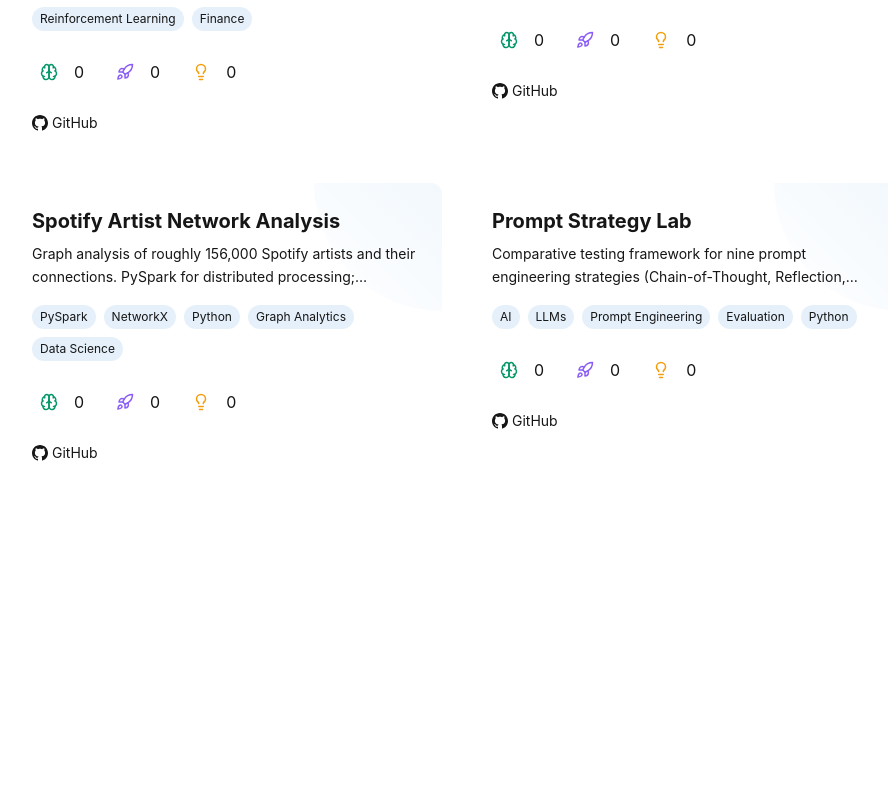
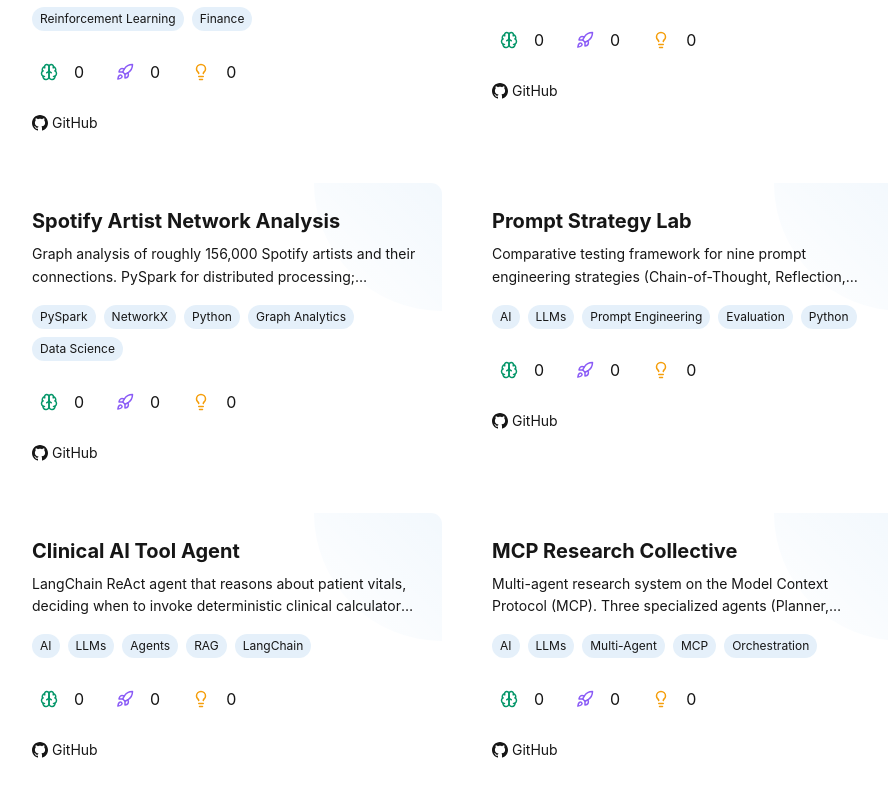
Before and after one commit to SiegKat/portifolio_2026, a React (Vite) app: page /projects in a window 1280 px wide. Shown: the part 1306-2103 px from the top of the page, without its empty margins (185-1073 px from the left). Before the commit the page ends 1826 px from the top, so only its background shows below. Built offline with nearby package versions, Linux system fonts and the light colour scheme; no server answers; what aws-amplify would draw is missing.

Commit message:
new projects

```diff
--- a/src/pages/ProjectView.tsx
+++ b/src/pages/ProjectView.tsx
@@ -86,6 +86,26 @@
     githubLink: "https://github.com/SiegKat/prompt-strategy",
     contentUrl:
       "https://raw.githubusercontent.com/SiegKat/prompt-strategy/main/README.md",
+  },
+  "clinical-ai-tool-agent": {
+    id: "clinical-ai-tool-agent",
+    title: "Clinical AI Tool Agent",
+    description:
+      "LangChain ReAct agent that reasons about patient vitals, deciding when to invoke deterministic clinical calculators (BMI, MAP, Anion Gap) versus retrieve from a local FAISS-indexed medical knowledge base. Runs entirely on TinyLLaMA via Ollama with a custom text-based Action/Action Input protocol, since the model lacks native function calling. Key finding: the dominant failure mode was malformed LLM outputs, not calculation errors; lower temperature, explicit format examples, and token limits sharply reduced malformation rates.",
+    tags: ["AI", "LLMs", "Agents", "RAG", "LangChain"],
+    githubLink: "https://github.com/SiegKat/clinical-ai-tool-agent",
+    contentUrl:
+      "https://raw.githubusercontent.com/SiegKat/clinical-ai-tool-agent/main/README.md",
+  },
+  "mcp-agent-blackboard": {
+    id: "mcp-agent-blackboard",
+    title: "MCP Research Collective",
+    description:
+      "Multi-agent research system on the Model Context Protocol (MCP). Three specialized agents (Planner, Researcher, Reasoner) coordinate exclusively through a thread-safe blackboard with TTL, regex querying, and tag filtering. No point-to-point messaging: forcing every state mutation through one chokepoint makes the system trivially observable and lets new agents drop in with only the blackboard contract. Ships both an in-process connector for tests and a FastMCP STDIO server for Claude Desktop integration.",
+    tags: ["AI", "LLMs", "Multi-Agent", "MCP", "Orchestration"],
+    githubLink: "https://github.com/SiegKat/mcp-agent-blackboard",
+    contentUrl:
+      "https://raw.githubusercontent.com/SiegKat/mcp-agent-blackboard/main/README.md",
   },
 };
 
--- a/src/pages/Projects.tsx
+++ b/src/pages/Projects.tsx
@@ -69,6 +69,22 @@
       "Comparative testing framework for nine prompt engineering strategies (Chain-of-Thought, Reflection, Few-Shot, Self-Consistency, and more), evaluated under identical conditions on a local TinyLLaMA via Ollama. Captures latency, token usage, and qualitative output per strategy. Findings: Few-Shot wins for structured output; Self-Consistency triples latency with marginal gains; Reflection-on-CoT breaks down on small models, suggesting limited multi-step meta-reasoning at 1.1B parameters.",
     tags: ["AI", "LLMs", "Prompt Engineering", "Evaluation", "Python"],
     githubLink: "https://github.com/SiegKat/prompt-strategy",
+  },
+  {
+    id: "clinical-ai-tool-agent",
+    title: "Clinical AI Tool Agent",
+    description:
+      "LangChain ReAct agent that reasons about patient vitals, deciding when to invoke deterministic clinical calculators (BMI, MAP, Anion Gap) versus retrieve from a local FAISS-indexed medical knowledge base. Runs entirely on TinyLLaMA via Ollama with a custom text-based Action/Action Input protocol, since the model lacks native function calling. Key finding: the dominant failure mode was malformed LLM outputs, not calculation errors; lower temperature, explicit format examples, and token limits sharply reduced malformation rates.",
+    tags: ["AI", "LLMs", "Agents", "RAG", "LangChain"],
+    githubLink: "https://github.com/SiegKat/clinical-ai-tool-agent",
+  },
+  {
+    id: "mcp-agent-blackboard",
+    title: "MCP Research Collective",
+    description:
+      "Multi-agent research system on the Model Context Protocol (MCP). Three specialized agents (Planner, Researcher, Reasoner) coordinate exclusively through a thread-safe blackboard with TTL, regex querying, and tag filtering. No point-to-point messaging: forcing every state mutation through one chokepoint makes the system trivially observable and lets new agents drop in with only the blackboard contract. Ships both an in-process connector for tests and a FastMCP STDIO server for Claude Desktop integration.",
+    tags: ["AI", "LLMs", "Multi-Agent", "MCP", "Orchestration"],
+    githubLink: "https://github.com/SiegKat/mcp-agent-blackboard",
   },
 ];
 
```
